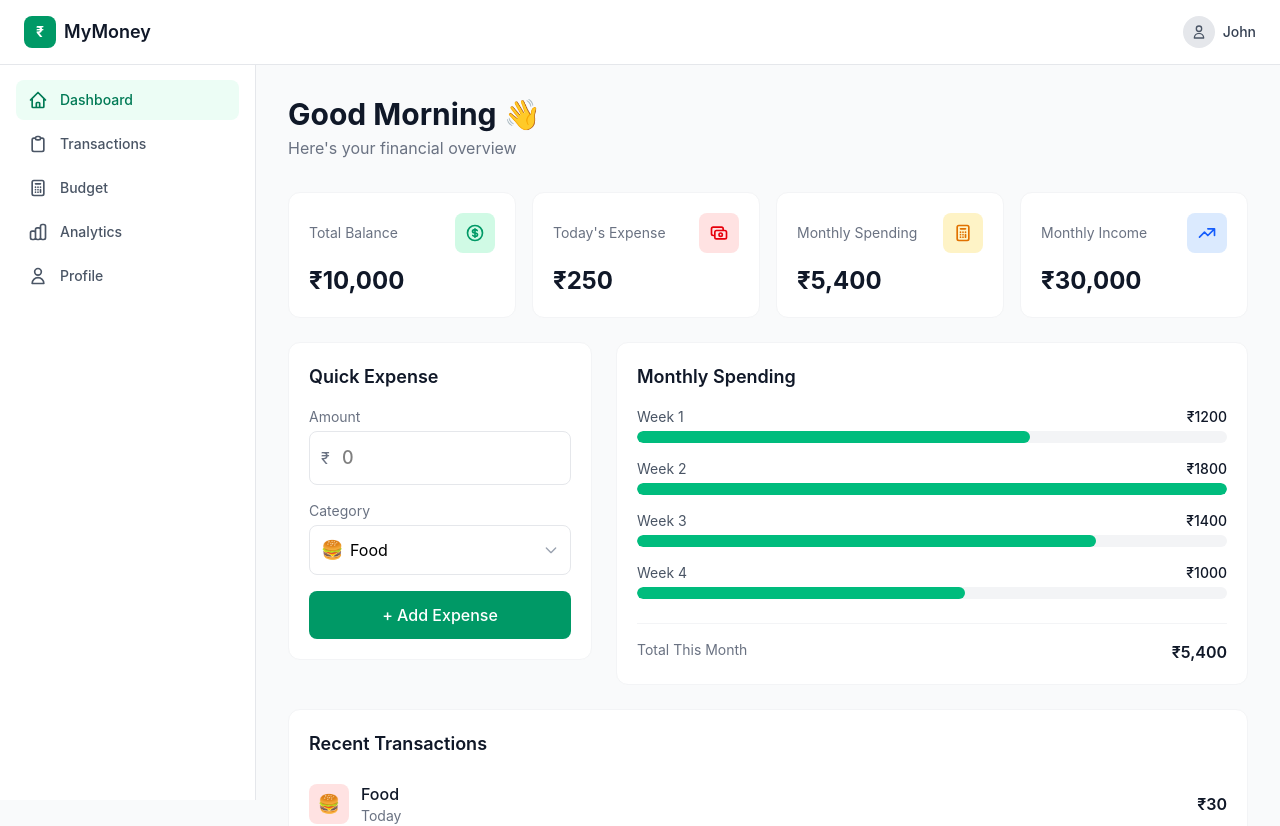
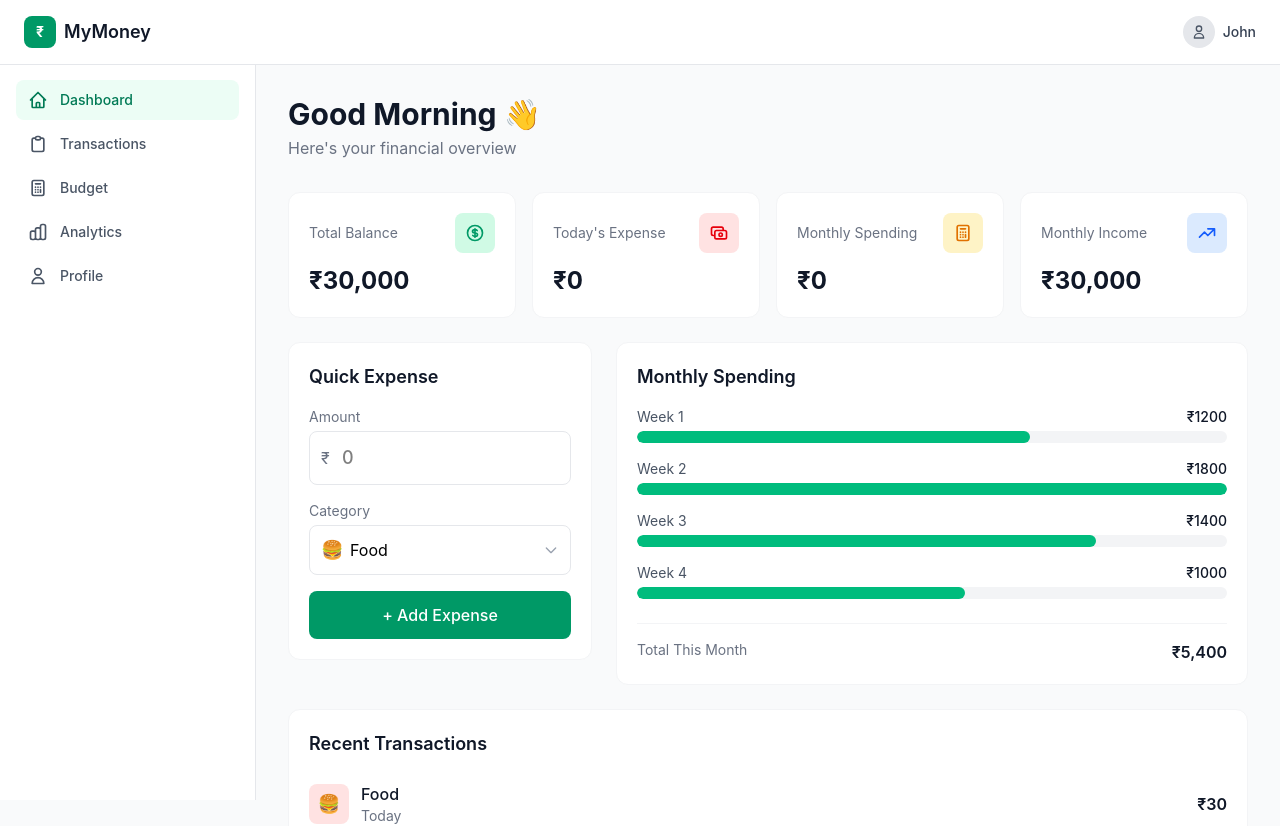
Before and after one commit to pritamroman07-droid/MyMoney, a React (Vite) app in the folder frontend/: page / in a window 1280 px wide. Shown: the top 826 px of the page. Built offline with nearby package versions, Linux system fonts and the light colour scheme.

Commit message:
creating expense state

```diff
--- a/frontend/src/pages/Dashboard.jsx
+++ b/frontend/src/pages/Dashboard.jsx
@@ -1,52 +1,47 @@
+import { useState } from 'react'
 import SummaryCard from '../components/SummaryCard'
 import QuickExpense from '../components/QuickExpense'
 import SpendingChart from '../components/SpendingChart'
 import RecentTransactions from '../components/RecentTransactions'
 
-const cards = [
-  {
-    title: 'Total Balance',
-    amount: '₹10,000',
-    color: 'bg-emerald-100',
-    icon: (
-      <svg className="w-5 h-5 text-emerald-600" fill="none" stroke="currentColor" viewBox="0 0 24 24">
-        <path strokeLinecap="round" strokeLinejoin="round" strokeWidth={2} d="M12 8c-1.657 0-3 .895-3 2s1.343 2 3 2 3 .895 3 2-1.343 2-3 2m0-8c1.11 0 2.08.402 2.599 1M12 8V7m0 1v8m0 0v1m0-1c-1.11 0-2.08-.402-2.599-1M21 12a9 9 0 11-18 0 9 9 0 0118 0z" />
-      </svg>
-    ),
-  },
-  {
-    title: "Today's Expense",
-    amount: '₹250',
-    color: 'bg-red-100',
-    icon: (
-      <svg className="w-5 h-5 text-red-600" fill="none" stroke="currentColor" viewBox="0 0 24 24">
-        <path strokeLinecap="round" strokeLinejoin="round" strokeWidth={2} d="M17 9V7a2 2 0 00-2-2H5a2 2 0 00-2 2v6a2 2 0 002 2h2m2 4h10a2 2 0 002-2v-6a2 2 0 00-2-2H9a2 2 0 00-2 2v6a2 2 0 002 2zm7-5a2 2 0 11-4 0 2 2 0 014 0z" />
-      </svg>
-    ),
-  },
-  {
-    title: 'Monthly Spending',
-    amount: '₹5,400',
-    color: 'bg-amber-100',
-    icon: (
-      <svg className="w-5 h-5 text-amber-600" fill="none" stroke="currentColor" viewBox="0 0 24 24">
-        <path strokeLinecap="round" strokeLinejoin="round" strokeWidth={2} d="M9 7h6m0 10v-3m-3 3h.01M9 17h.01M9 14h.01M12 14h.01M15 11h.01M12 11h.01M9 11h.01M7 21h10a2 2 0 002-2V5a2 2 0 00-2-2H7a2 2 0 00-2 2v14a2 2 0 002 2z" />
-      </svg>
-    ),
-  },
-  {
-    title: 'Monthly Income',
-    amount: '₹30,000',
-    color: 'bg-blue-100',
-    icon: (
-      <svg className="w-5 h-5 text-blue-600" fill="none" stroke="currentColor" viewBox="0 0 24 24">
-        <path strokeLinecap="round" strokeLinejoin="round" strokeWidth={2} d="M13 7h8m0 0v8m0-8l-8 8-4-4-6 6" />
-      </svg>
-    ),
-  },
-]
+const INCOME = 30000
+
+const categoryEmojis = {
+  Food: '🍔',
+  Transport: '🚌',
+  Shopping: '🛒',
+  Bills: '💼',
+  Entertainment: '🎬',
+  Education: '📚',
+  Other: '📦',
+}
+
+const categoryColors = {
+  Food: 'bg-red-100',
+  Transport: 'bg-blue-100',
+  Shopping: 'bg-purple-100',
+  Bills: 'bg-amber-100',
+  Entertainment: 'bg-pink-100',
+  Education: 'bg-indigo-100',
+  Other: 'bg-gray-100',
+}
 
 export default function Dashboard() {
+  const [expenses, setExpenses] = useState([])
+
+  const totalExpenses = expenses.reduce((sum, e) => sum + e.amount, 0)
+  const totalBalance = INCOME - totalExpenses
+
+  const today = new Date().toISOString().split('T')[0]
+  const todayExpenses = expenses
+    .filter((e) => e.date === today)
+    .reduce((sum, e) => sum + e.amount, 0)
+
+  const currentMonth = new Date().toISOString().slice(0, 7)
+  const monthlyExpenses = expenses
+    .filter((e) => e.date.startsWith(currentMonth))
+    .reduce((sum, e) => sum + e.amount, 0)
+
   return (
     <div className="p-3 sm:p-4 md:p-6 lg:p-8">
       <div className="mb-6 sm:mb-8">
@@ -57,21 +52,58 @@ export default function Dashboard() {
       </div>
 
       <div className="grid grid-cols-2 sm:grid-cols-2 lg:grid-cols-4 gap-3 sm:gap-4 mb-6">
-        {cards.map((card) => (
-          <SummaryCard key={card.title} {...card} />
-        ))}
+        <SummaryCard
+          title="Total Balance"
+          amount={`₹${totalBalance.toLocaleString()}`}
+          color="bg-emerald-100"
+          icon={
+            <svg className="w-5 h-5 text-emerald-600" fill="none" stroke="currentColor" viewBox="0 0 24 24">
+              <path strokeLinecap="round" strokeLinejoin="round" strokeWidth={2} d="M12 8c-1.657 0-3 .895-3 2s1.343 2 3 2 3 .895 3 2-1.343 2-3 2m0-8c1.11 0 2.08.402 2.599 1M12 8V7m0 1v8m0 0v1m0-1c-1.11 0-2.08-.402-2.599-1M21 12a9 9 0 11-18 0 9 9 0 0118 0z" />
+            </svg>
+          }
+        />
+        <SummaryCard
+          title="Today's Expense"
+          amount={`₹${todayExpenses.toLocaleString()}`}
+          color="bg-red-100"
+          icon={
+            <svg className="w-5 h-5 text-red-600" fill="none" stroke="currentColor" viewBox="0 0 24 24">
+              <path strokeLinecap="round" strokeLinejoin="round" strokeWidth={2} d="M17 9V7a2 2 0 00-2-2H5a2 2 0 00-2 2v6a2 2 0 002 2h2m2 4h10a2 2 0 002-2v-6a2 2 0 00-2-2H9a2 2 0 00-2 2v6a2 2 0 002 2zm7-5a2 2 0 11-4 0 2 2 0 014 0z" />
+            </svg>
+          }
+        />
+        <SummaryCard
+          title="Monthly Spending"
+          amount={`₹${monthlyExpenses.toLocaleString()}`}
+          color="bg-amber-100"
+          icon={
+            <svg className="w-5 h-5 text-amber-600" fill="none" stroke="currentColor" viewBox="0 0 24 24">
+              <path strokeLinecap="round" strokeLinejoin="round" strokeWidth={2} d="M9 7h6m0 10v-3m-3 3h.01M9 17h.01M9 14h.01M12 14h.01M15 11h.01M12 11h.01M9 11h.01M7 21h10a2 2 0 002-2V5a2 2 0 00-2-2H7a2 2 0 00-2 2v14a2 2 0 002 2z" />
+            </svg>
+          }
+        />
+        <SummaryCard
+          title="Monthly Income"
+          amount={`₹${INCOME.toLocaleString()}`}
+          color="bg-blue-100"
+          icon={
+            <svg className="w-5 h-5 text-blue-600" fill="none" stroke="currentColor" viewBox="0 0 24 24">
+              <path strokeLinecap="round" strokeLinejoin="round" strokeWidth={2} d="M13 7h8m0 0v8m0-8l-8 8-4-4-6 6" />
+            </svg>
+          }
+        />
       </div>
 
       <div className="grid grid-cols-1 lg:grid-cols-3 gap-4 sm:gap-6 mb-6">
         <div className="lg:col-span-1">
-          <QuickExpense />
+          <QuickExpense expenses={expenses} setExpenses={setExpenses} />
         </div>
         <div className="lg:col-span-2">
-          <SpendingChart />
+          <SpendingChart expenses={expenses} />
         </div>
       </div>
 
-      <RecentTransactions />
+      <RecentTransactions expenses={expenses} />
     </div>
   )
 }
```
